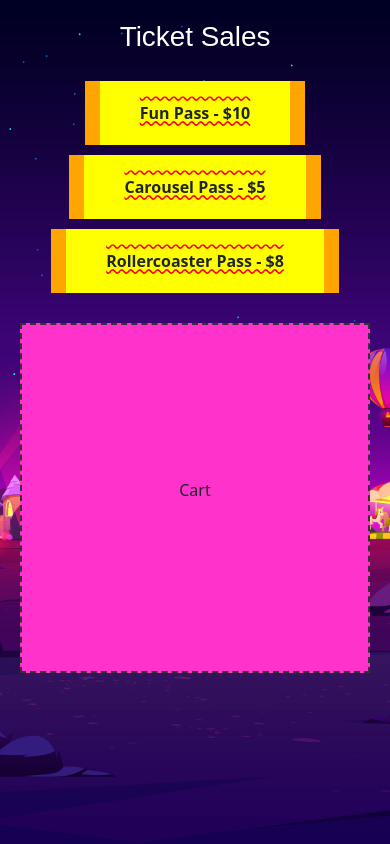
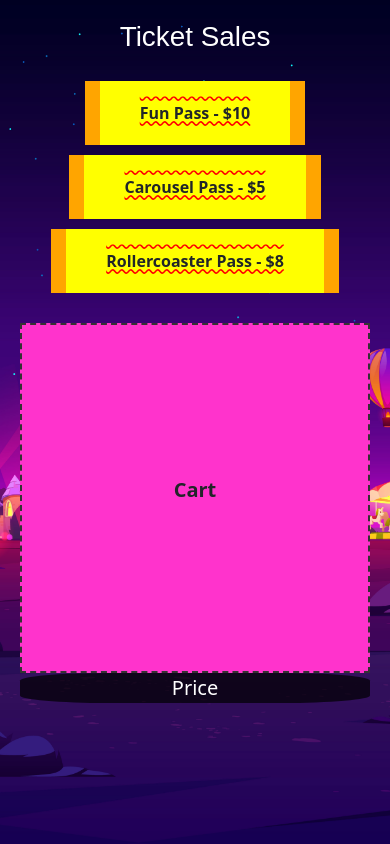
Before and after one commit to RobertHalbert/Clientside-Programming-Course, a plain HTML site: page MidtermExam/Fairgrounds.html in a window 390 px wide. Drawn offline with nearby package versions, Linux system fonts and the light colour scheme.

Commit message:
Added things.

```diff
--- a/MidtermExam/FairScripts.js
+++ b/MidtermExam/FairScripts.js
@@ -1,3 +1,5 @@
+let ticket_count = 0;
+let total_price = 0;
 $(document).ready(function() {
 
 	$('#dialog').hide();
@@ -20,7 +22,8 @@ $(document).ready(function() {
     // Show jQuery UI Dialog
     function showDialog(ticket, price) {
         $('#dialog-message').html(`Added ${ticket} to the cart! Cost: $${price}`);
-
+		ticket_count++;
+        total_price += price;
         $('#dialog').dialog({
             show: {
                 effect: 'shake',
@@ -31,5 +34,6 @@ $(document).ready(function() {
                 duration: 500
             }
         });
+        $('#totalPrice').text('You have '+ticket_count+' tickets. Totaling $'+total_price+'.');
     }
 });
--- a/MidtermExam/FairStyles.css
+++ b/MidtermExam/FairStyles.css
@@ -17,15 +17,7 @@ body {
   background-attachment: fixed;
 }
 
-@media (max-width: 499px) {
-    #ticket-container{
-        display: block;
 
-    }
-	body{
-		background-size: cover;
-	}
-}
 
 #ticket-container {
     gap: 10px;
@@ -42,11 +34,20 @@ body {
 	min-width: fit-content;
     max-width: fit-content;
 }
+#ticket-container .ticket:hover {
+    animation: wiggle 0.6s ease-in infinite;
+}
 
 #cart-container {
     margin-top: 30px;
 }
-
+#totalPrice {
+    color:white;
+    text-align: center;
+    font-size: 20px;
+    background: rgba(0,0,0,0.7);
+    border-radius: 25%;
+}
 #cart {
     width: 350px;
     height: 350px;
@@ -55,6 +56,8 @@ body {
     display: flex;
     align-items: center;
     justify-content: center;
+    font-size: 20px;
+    font-weight: bold;
 }
 
 .droppable {
@@ -87,3 +90,25 @@ body {
         transform: translateX(10px);
     }
 }
+
+@keyframes wiggle {
+    0%,100% {
+        transform: rotate(0deg);
+    }
+    25% {
+        transform: rotate(5deg);
+    }
+    75% {
+        transform: rotate(-5deg);
+    }
+}
+@media (max-width: 499px) {
+    #ticket-container{
+        display: block;
+
+    }
+	body{
+		background-size: cover;
+        font-size: 50px;
+	}
+}
--- a/MidtermExam/Fairgrounds.html
+++ b/MidtermExam/Fairgrounds.html
@@ -24,8 +24,9 @@
     </div>
 
 </div>
-
-    <div id="cart-container" class="d-flex flex-row justify-content-center">
+<div class="d-flex flex-row justify-content-evenly">
+<div class="d-flex flex-column justify-content-evenly">
+    <div id="cart-container">
         <div id="cart" class="droppable">
             <p>Cart</p>
         </div>
@@ -34,6 +35,11 @@
     <div id="dialog">
         <p id="dialog-message">Drag tickets to the cart!</p>
     </div>
+    <div>
+        <p id="totalPrice">Price</p>
+    </div>
+</div>
+</div>
     <script src="https://code.jquery.com/jquery-3.6.4.min.js"></script>
     <script src="https://code.jquery.com/ui/1.12.1/jquery-ui.js"></script>
     <script src="FairScripts.js"></script>
```
